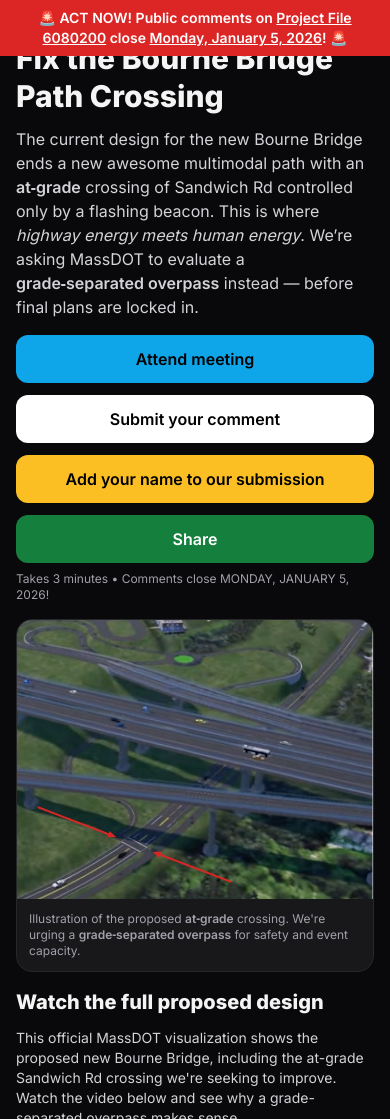
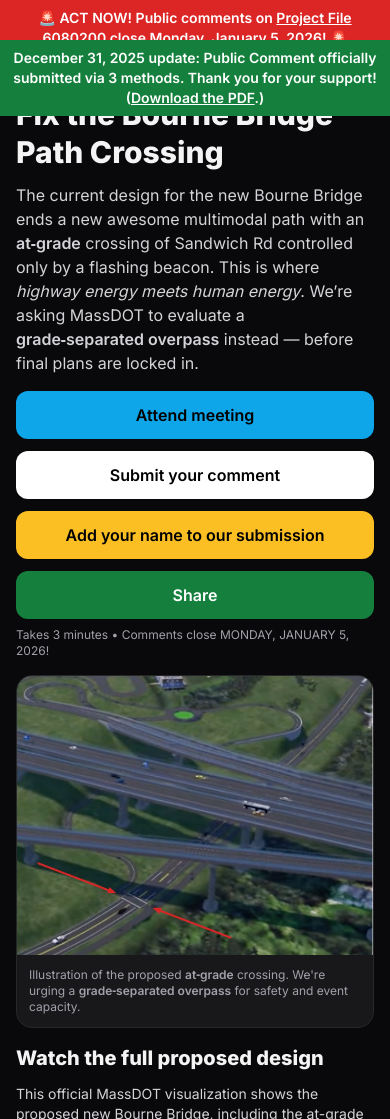
Before and after one commit to batsonjay/Bourne-bridge-safety, a plain HTML site: page index.html in a window 390 px wide. Shown: the top 1119 px of the page. Drawn offline with nearby package versions, Linux system fonts and the light colour scheme.

Commit message:
web: Added banner at the top with update indicating comment submission complete

```diff
--- a/index.html
+++ b/index.html
@@ -45,8 +45,13 @@
     🚨 ACT NOW! Public comments on <span class="underline">Project File 6080200</span> close <span class="underline">Monday, January 5, 2026</span>! 🚨
   </div>
 
+  <!-- UPDATE BANNER -->
+  <div class="fixed left-0 right-0 bg-green-700 text-white text-center text-sm py-2 px-3 font-semibold z-50" style="top: 2.5rem;">
+    December 31, 2025 update: Public Comment officially submitted via 3 methods. Thank you for your support! (<a href="documents/dot-608020-2026-01-02-batson-comment-final.pdf" download class="underline hover:text-zinc-200">Download the PDF</a>.)
+  </div>
+
   <!-- HERO -->
-  <header class="px-4 sm:px-6 lg:px-8 mt-10 md:mt-14 lg:mt-20">
+  <header class="px-4 sm:px-6 lg:px-8 mt-24 md:mt-28 lg:mt-32">
     <div class="max-w-xl md:max-w-3xl lg:max-w-5xl mx-auto">
       <h1 class="text-3xl sm:text-4xl lg:text-5xl font-extrabold leading-tight">Fix the Bourne Bridge Path Crossing</h1>
       <p class="mt-3 md:mt-4 text-zinc-300 md:text-lg">The current design for the new Bourne Bridge ends a new awesome multimodal path with an <span class="font-semibold">at‑grade</span> crossing of Sandwich Rd controlled only by a flashing beacon. This is where <em>highway energy meets human energy</em>. We’re asking MassDOT to evaluate a <span class="font-semibold">grade‑separated overpass</span> instead — before final plans are locked in.</p>
```
